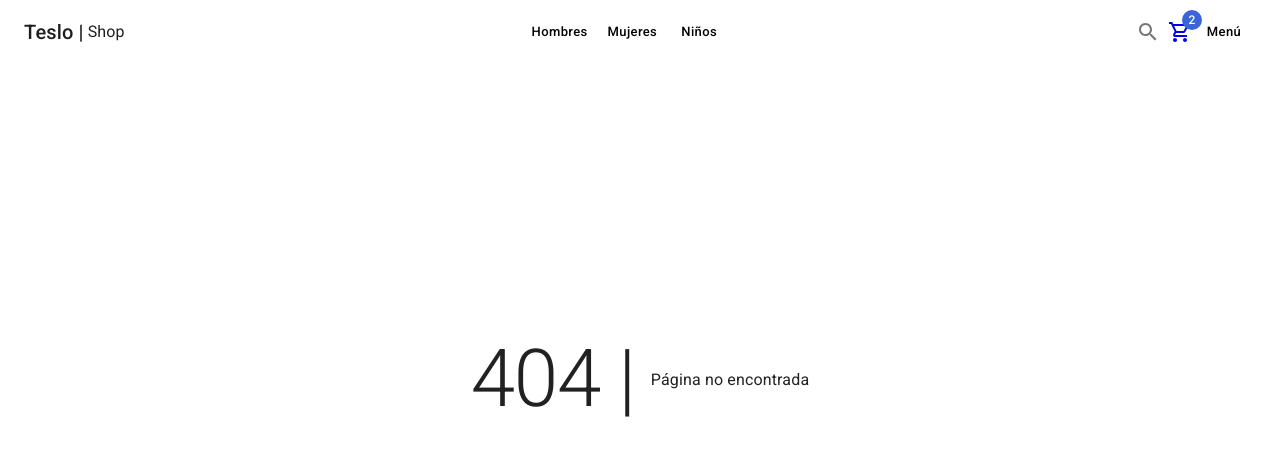
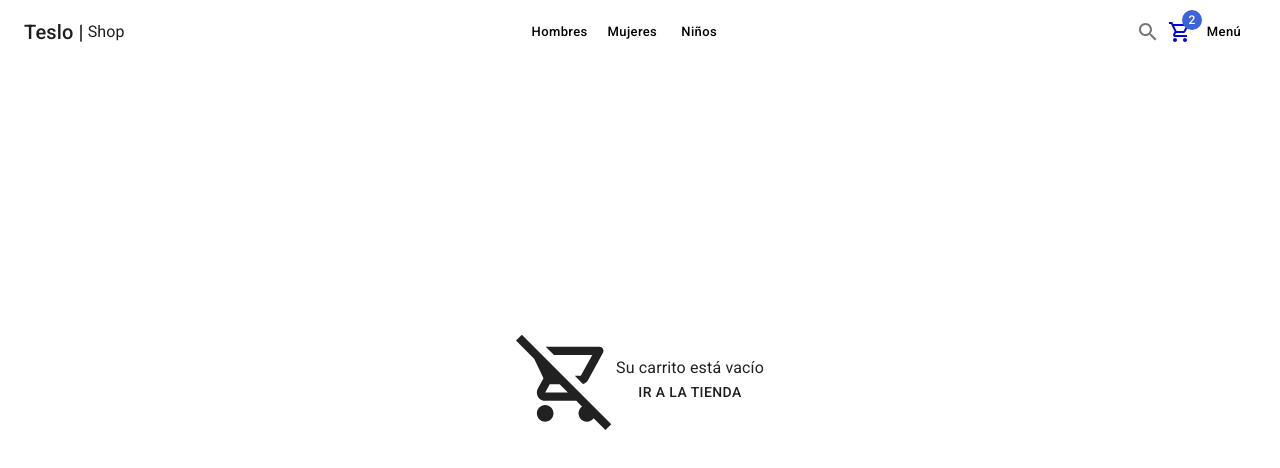
Before and after one commit to HouseCham/teslo-app, a Next.js app: page /cart/empty in a window 1280 px wide. Before the commit this address had no page. Shown: the top 468 px of the page. Built offline with nearby package versions, Linux system fonts and the light colour scheme.

Commit message:
empty cart page implemented

```diff
--- /dev/null
+++ b/pages/cart/empty.tsx
@@ -0,0 +1,33 @@
+import NextLink from 'next/link';
+
+import React from 'react'
+import ShopLayout from '../../components/layouts/ShopLayout'
+import { Box, Typography } from '@mui/material'
+import { RemoveShoppingCartOutlined } from '@mui/icons-material'
+
+const CartEmpty = () => {
+    return (
+        <ShopLayout
+            title={'Carrito vacío'}
+            pageDescription={'No hay productos en tu carrito de compras'}
+        >
+            <Box
+                display='flex'
+                justifyContent='center'
+                alignItems='center'
+                height='calc(100vh - 200px)'
+                sx={{ flexDirection: { xs: 'column', sm: 'row' } }}
+            >
+                <RemoveShoppingCartOutlined sx={{ fontSize: 100 }} />
+                <Box display={'flex'} flexDirection='column' alignItems='center'>
+                    <Typography>Su carrito está vacío</Typography>
+                    <NextLink href='/' passHref>
+                        <Typography variant='button' color={'primary'}>Ir a la tienda</Typography>
+                    </NextLink>
+                </Box>
+            </Box>
+        </ShopLayout>
+    )
+}
+
+export default CartEmpty
```
